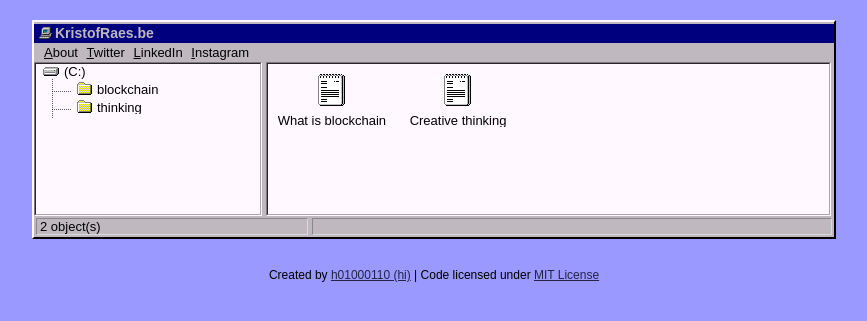
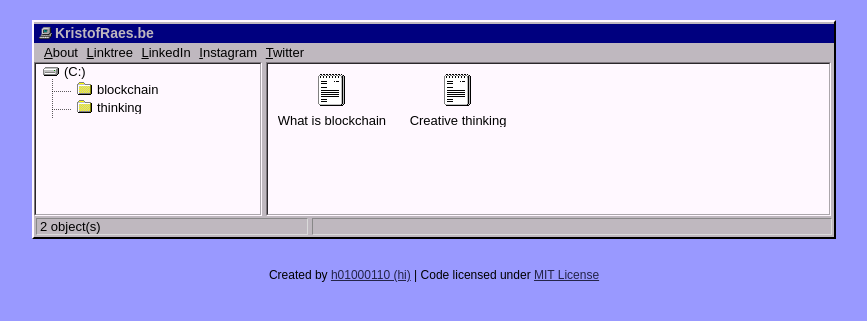
Before and after one commit to kristofraes/website, a Jekyll site: the page built from index.html, in a window 1280 px wide. Shown: the top 321 px of the page, without its empty margins (206-1073 px from the left). Built offline with Jekyll 4.4.1, drawn with Linux system fonts in a browser that asks for light colours.

Commit message:
Update topbar.html

```diff
--- a/_includes/topbar.html
+++ b/_includes/topbar.html
@@ -1,6 +1,7 @@
 <ul class="topbar">
 	<a href="/kristof"><li><u>A</u>bout</li></a>
-	<a href="http://twitter.com/kristofraes/" target="_blank"><li><u>T</u>witter</li></a>
+	<a href="http://linktr.ee/kristofraes/" target="_blank"><li><u>L</u>inktree</li></a>
 	<a href="http://www.linkedin.com/in/kristofraes/" target="_blank"><li><u>L</u>inkedIn</li></a>
 	<a href="http://www.instagram.com/kristofraes.be/" target="_blank"><li><u>I</u>nstagram</li></a>
+	<a href="http://twitter.com/kristofraes/" target="_blank"><li><u>T</u>witter</li></a>
 </ul>
```
